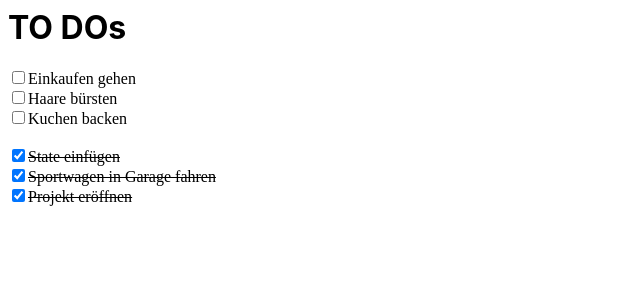
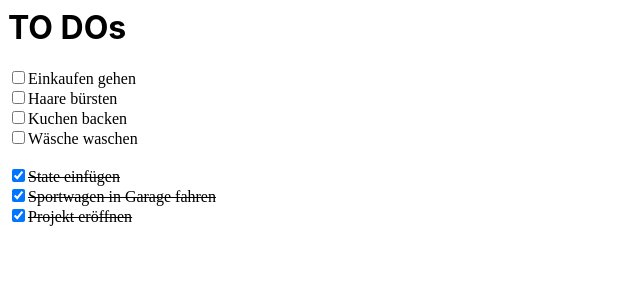
Before and after one commit to SneriKob/React-Training-ToDos, a React (Create React App) app: page / in a window 1280 px wide. Shown: the top 300 px of the page, without its empty margins (0-640 px from the left). Built offline with nearby package versions, Linux system fonts and the light colour scheme.

Commit message:
3 files modified

```diff
--- a/src/ActiveList.js
+++ b/src/ActiveList.js
@@ -5,14 +5,14 @@ class ActiveList extends Component {
     const items = this.props.listOfTodos.map((item, index) => {
         return(
           <div className='ActiveListItem'>
-            <input type='checkbox' id={index} onChange={() => this.props.onChecked(index)}></input>
+            <input type='checkbox' id={index} value={index} onClick={() => this.props.onChecked(index)} checked={false}></input>
             <label for={index}>{item.description}</label>
           </div>
         )
     });
 
     return(
-      <div>
+      <div className='ActiveList'>
         {items}
       </div>
     )
--- a/src/InActiveList.js
+++ b/src/InActiveList.js
@@ -12,7 +12,7 @@ class InActiveList extends Component {
     });
 
     return(
-      <div>
+      <div className='InActiveList'>
         {items}
       </div>
     )
--- a/src/ListContainer.js
+++ b/src/ListContainer.js
@@ -13,6 +13,9 @@ export default class ListContainer extends Component {
       },
       {
         description: 'Kuchen backen'
+      },
+      {
+        description: 'Wäsche waschen'
       },
     ],
     done: [
```
